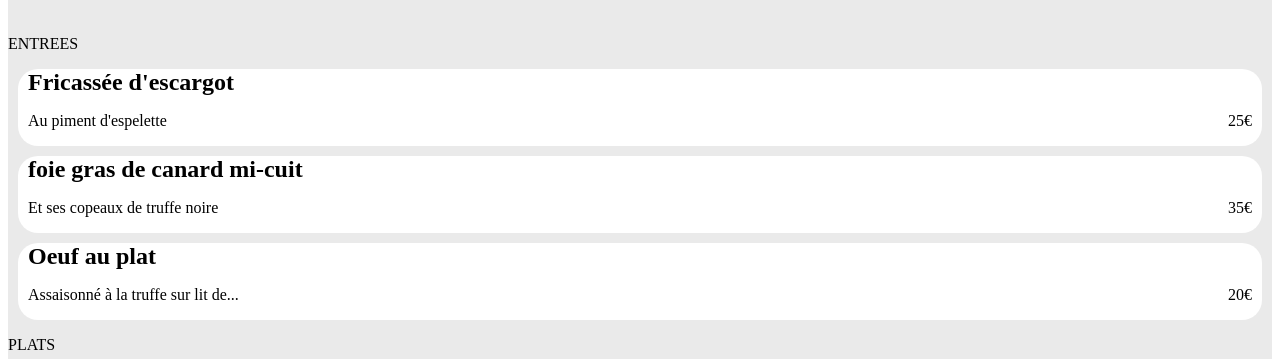
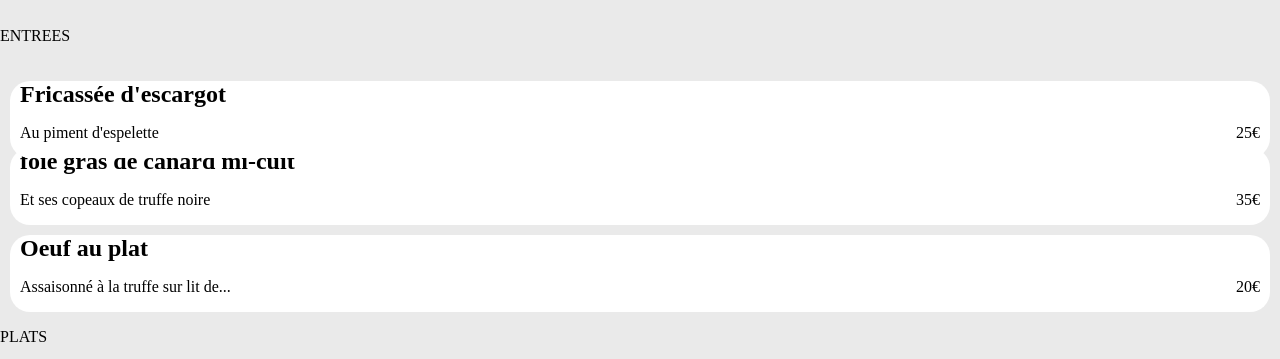
Before and after one commit to Plo-K2on/P3_Hugo_Caffin, a website: page menu_page1.html in a window 1280 px wide. Shown: the part 423-782 px from the top of the page. Drawn offline with Linux system fonts and the light colour scheme.

Commit message:
19102021

```diff
--- a/menu_page1.html
+++ b/menu_page1.html
@@ -28,7 +28,7 @@
 
                     <p class="E_P_D">ENTREES</p>
 
-                    <div class="choix">
+                    <div class="choix choix1">
                         <h2>Fricassée d'escargot</h2>
                             <div class="detail__menu">
                                 <p>Au piment d'espelette</p>
@@ -36,7 +36,7 @@
                             </div>
                     </div>
 
-                    <div class="choix">
+                    <div class="choix choix2">
                         <h2>foie gras de canard mi-cuit</h2>
                             <div class="detail__menu">
                                 <p>Et ses copeaux de truffe noire</p>
@@ -44,7 +44,7 @@
                             </div>
                     </div>
 
-                    <div class="choix">
+                    <div class="choix choix3">
                         <h2>Oeuf au plat</h2>
                             <div class="detail__menu">
                                 <p>Assaisonné à la truffe sur lit de...</p>
--- a/sass/main.scss
+++ b/sass/main.scss
@@ -1,6 +1,7 @@
 @import "./variables.scss";
 
 body {
+    margin: 0;
     // max-width: 400px;
     h2{
         color: black;
@@ -12,6 +13,10 @@ body {
         text-decoration: none;
     }
 
+}
+
+.logo_page_acceuil{
+    margin: 10px 0 10px 0;
 }
 
 .logo_page_menu{
@@ -111,6 +116,11 @@ header {
         background-color: $secondary_color;
         }
     }
+    &.choix1{
+        transition: transform 1s;
+        transform: translateY(20px);
+
+    }
 }
 .explorez_acceuil{
     @include explorez;
@@ -125,8 +135,8 @@ header {
                 lighten($primary_color, 10%),
                 lighten(purple, 10%)
             );
-            transition-duration: 5s;
             box-shadow: 3px 3px gray;
+            transition-duration: 1s;
         }
 }
 .explorez{
@@ -198,9 +208,9 @@ footer{
 /* mobile et tablette */
 @media screen and (max-width: 870px) {
 
-    body{
-        margin: 0;
-    }
+    // body{
+    //     margin: 0;
+    // }
 
     header{
         .explorez{
```
Also changed, not shown: css/style.css, menu_page2.html (indentation only), 1 other file.
